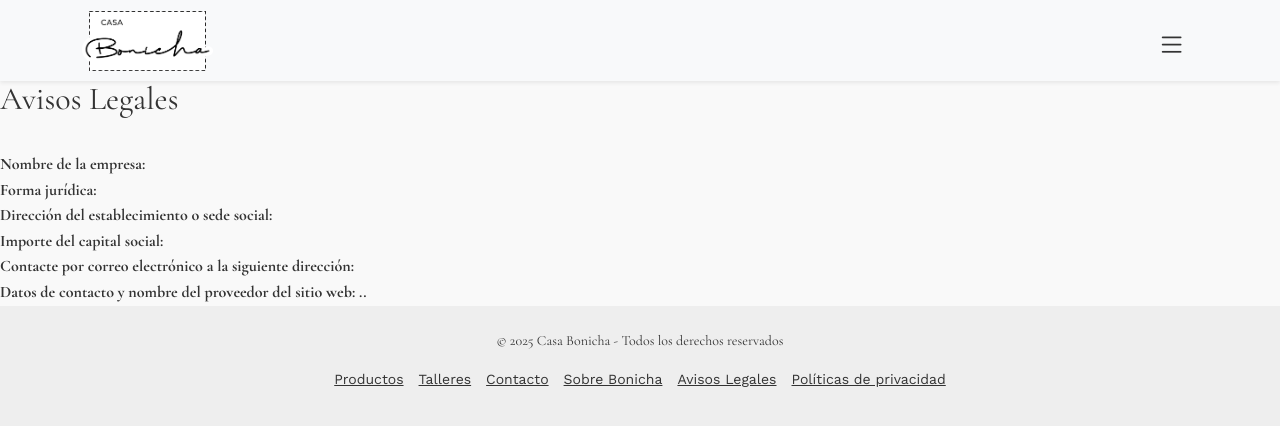
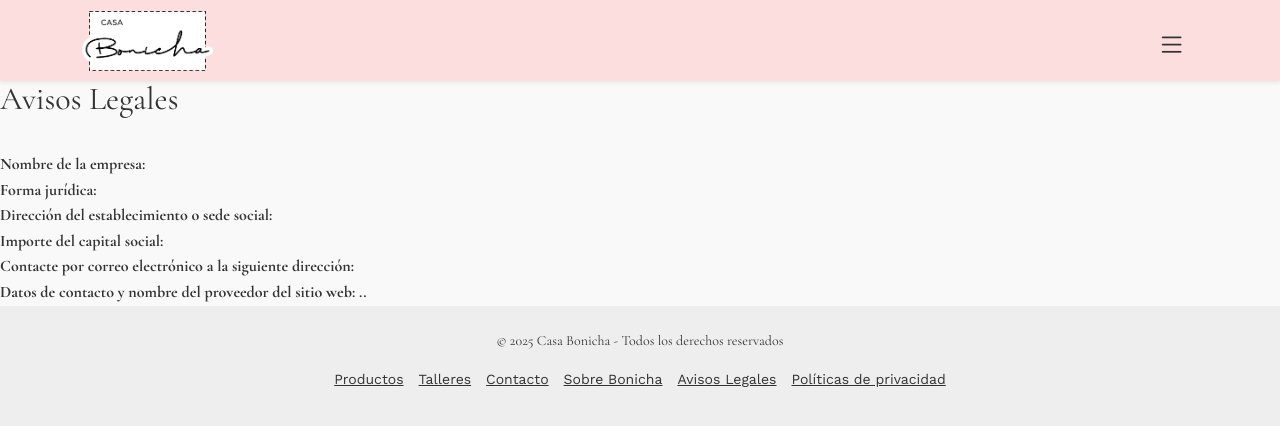
Before and after one commit to ytambieneshumana-spec/bonicha, a plain HTML site: page pages/avisosLegales.html in a window 1280 px wide. Drawn offline with nearby package versions, Linux system fonts and the light colour scheme.

Commit message:
Corrijo color barra fija

```diff
--- a/pages/avisosLegales.html
+++ b/pages/avisosLegales.html
@@ -21,13 +21,12 @@
 </head>
 <body>
 
-<header class="encabezado py-2 fixed-top bg-light shadow-sm">
+<header class="encabezado py-2 fixed-top shadow-sm">
   <div class="container d-flex justify-content-between align-items-center">
     <!-- Logo -->
     <a href="../index.html">
       <img src="../assets/img/logo_bonicha.png" alt="Logo Casa Bonicha" height="60">
     </a>
-
     <!-- Botón menú -->
     <button class="btn menu-btn" type="button" data-bs-toggle="offcanvas" data-bs-target="#menuBonicha" aria-controls="menuBonicha">
       <i class="bi bi-list"></i>
```
Also changed, not shown: index.html (+1 -1 lines), pages/contacto.html (+1 -1 lines), pages/politicasPrivacidad.html (+1 -1 lines), pages/productos.html (+1 -1 lines), pages/sobreBonicha.html (+1 -1 lines), pages/talleres.html (+1 -1 lines).
